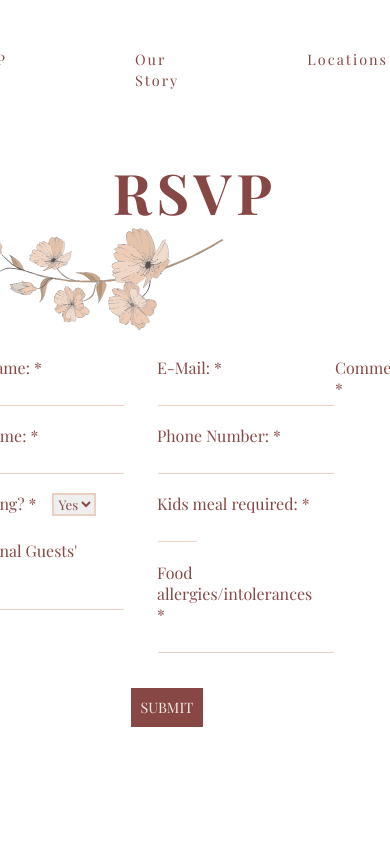
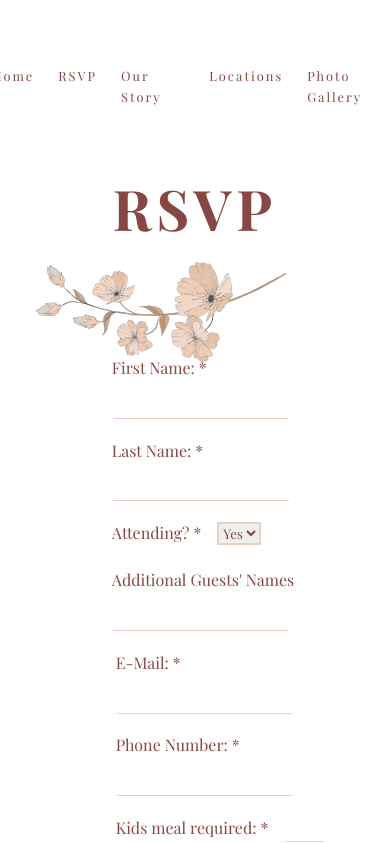
Before and after one commit to clakika/wedding-invitation, a React (Create React App) app in the folder wedding-invitation/: page /rsvp in a window 390 px wide. Shown: the top 844 px of the page. Built offline with nearby package versions, Linux system fonts and the light colour scheme; a web font is replaced by a local one.

Commit message:
home and rsvp section responsiveness fixed

```diff
--- a/wedding-invitation/public/index.html
+++ b/wedding-invitation/public/index.html
@@ -2,7 +2,7 @@
 <html lang="en">
   <head>
     <meta charset="utf-8">
-    <meta name="viewport" content="width=device-width, initial-scale=1, shrink-to-fit=no">
+    <meta content="width=device-width, initial-scale=1" name="viewport" />
     <meta name="theme-color" content="#000000">
     <!--
       manifest.json provides metadata used when your web app is added to the
--- a/wedding-invitation/src/Layout/Home/Home.css
+++ b/wedding-invitation/src/Layout/Home/Home.css
@@ -7,12 +7,13 @@
     z-index: -1;
     position: absolute;
     background-size: cover;
-    overflow: hidden;
+    overflow: content;
 }
 
 .Home {
   display: flex;
   justify-content: center;
+  align-items: center;
 }
 
 .Header {
@@ -53,3 +54,103 @@ hr {
   border: 1px solid;
   color: rgb(234, 208, 194);
 }
+
+@media only screen and (max-width: 1260px) {
+  .Home img {
+    top: -1rem;
+    left:0;
+}
+}
+
+@media only screen and (max-width: 1200px) {
+  .Home img {
+    top: 2rem;
+    left:0;
+  }
+
+}
+
+@media only screen and (max-width: 1000px) {
+  .Header h1 {
+    font-size: 3em;
+  }
+
+  .Header h3 {
+    font-weight: 100;
+    font-size: 1em;
+    color: rgb(135, 72, 69);
+    text-transform: uppercase;
+    letter-spacing: 2px;
+  }
+
+  .Header span {
+    font-size: 1.5em;
+  }
+
+  .Header {
+    top: 17rem;
+  }
+
+  .Home img {
+    top: 7rem;
+    left:2rem;
+    width: 98%;
+  }
+}
+
+@media only screen and (max-width: 900px) {
+  .Home img {
+    top: 7rem;
+    left:4rem;
+    width: 90%;
+  }
+
+}
+
+@media only screen and (max-width: 800px) {
+  .Header {
+    left: 50%;
+  }
+
+  .Home img {
+    top: 1rem;
+    left:4rem;
+    width: 170%;
+  }
+}
+
+@media only screen and (max-width: 700px) {
+  .Header {
+    left: 45%;
+  }
+
+  .Home img {
+    top: 5rem;
+    left:4rem;
+    width: 170%;
+  }
+}
+
+@media only screen and (max-width: 650px) {
+  .Header {
+    left: 40%;
+  }
+
+  .Home img {
+    top: 5rem;
+    left:4rem;
+    width: 150%;
+  }
+}
+
+@media only screen and (max-width: 600px) {
+  .Header {
+    left: 40%;
+  }
+
+  .Home img {
+    top: 9rem;
+    left:4rem;
+    width: 150%;
+  }
+}
--- a/wedding-invitation/src/Layout/RSVP/RSVP.css
+++ b/wedding-invitation/src/Layout/RSVP/RSVP.css
@@ -1,19 +1,22 @@
 .RSVP {
-    display: flex;
-    justify-content: center;
-    align-items: center;
+    bottom: 0;
+    overflow: hidden;
 }
 
 form {
     display: flex;
     justify-content: center;
-    align-items: flex-start;
-    margin-top: 8rem;
+    align-items: center;
     font-family: 'Playfair Display', serif;
+    width: 100%;
+    margin: 6rem auto;
 }
 
 .LeftSide {
     margin-right: 2rem;
+}
+.RightSide {
+    align-self: center;
 }
 
 .FormContainer {
@@ -44,7 +47,8 @@ input {
     border-bottom: 1.5px solid rgb(234, 208, 194);
     border-radius: 3px;
     height: 1.5rem;
-    margin-bottom: 1.2rem;
+    margin-bottom: 1.3rem;
+    margin-top: 0.8rem;
     outline: none;
     font-family: 'Playfair Display', serif;
 }
@@ -57,10 +61,22 @@ label {
 textarea {
     border: 1px solid rgb(234, 208, 194);
     border-radius: 3px;
-    margin-top: 1rem;
+    margin-top: -3rem;
+    margin-left: -6rem;
     height: 10rem;
+    width: 10rem;
+    resize: none;
+
 }
 
+.KidsMealsInput {
+    margin-top: -0.3rem;
+}
+
+.LabelComment{
+    margin-left:3rem;
+    margin-top: -17rem;
+}
 
 
 button {
@@ -72,16 +88,17 @@ button {
     font-size: 0.9em;
     position: absolute;
     right: 48%;
-    margin-top: 1rem;
+    margin-top: -4rem;
     text-transform: uppercase;
-    transition: all 0.5s;
+    transition: all 0.2s ease-in-out;
     cursor: pointer;
+    outline: none;
 }
 
 button:hover {
-    box-shadow: 6px 3px 2px rgba(135, 72, 69, 0.8);
-    transform: scale(1.1);
+    box-shadow: 6px 3px 4px rgba(135, 72, 69, 0.8);
 }
+
 
 
 
@@ -91,3 +108,92 @@ select {
     color: rgb(135, 72, 69);
     margin-bottom: 1.5rem;
 }
+
+@media only screen and (max-width: 1200px) {
+
+    .FormContainer {
+        width: 80%;
+        margin: 0 auto;
+    }
+}
+
+@media only screen and (max-width: 950px) {
+    img {
+        width: 16rem;
+        position: absolute;
+        right: 40%;
+        bottom: 60%;
+        z-index: -1;
+    }
+}
+
+@media only screen and (max-width: 900px) {
+    .FormContainer {
+        width: 90%;
+        margin: 0 auto;
+    }
+
+}
+
+@media only screen and (max-width: 800px) {
+    .FormContainer {
+        width: 100%;
+        margin: 0 auto;
+    }
+}
+
+@media only screen and (max-width: 700px) {
+    .FormContainer {
+        width: 100%;
+        height: 100%;
+    }
+
+    img {
+        width: 16rem;
+        position: absolute;
+        right: 30%;
+        bottom: 58%;
+        z-index: -1;
+    }
+
+    form {
+        display: flex;
+        justify-content: center;
+        align-items: center;
+        flex-direction: column;
+        margin-left: 2rem;
+        margin-top: 7rem;
+    }
+
+    .RSVP {
+        height: 160vh;
+    }
+
+    textarea {
+        margin-top: 0rem;
+        margin-left: -3.4rem;
+    }
+
+    .LabelComment{
+        margin-top: -1rem;
+        margin-left: -7.5rem;
+    }
+
+    button {
+        right: 44%;
+    }
+}
+
+@media only screen and (max-width: 650px) {
+
+}
+
+@media only screen and (max-width: 600px) {
+    img {
+        width: 16rem;
+        position: absolute;
+        right: 26%;
+        bottom: 56%;
+        z-index: -1;
+    }
+}
--- a/wedding-invitation/src/Layout/RSVP/RSVP.js
+++ b/wedding-invitation/src/Layout/RSVP/RSVP.js
@@ -47,7 +47,7 @@ export class RSVP extends Component {
                             <br></br>
 
                             <label>Kids meal required: <span>*</span></label>
-                            <input type="number" min="0" max="4" required></input>
+                            <input className="KidsMealsInput" type="number" min="0" max="4" required></input>
                             <br></br>
 
                             <label>Food allergies/intolerances <span>*</span></label>
@@ -55,7 +55,8 @@ export class RSVP extends Component {
                             <input type="text"></input>
                             <br></br>
                         </div>
-                        <label>Comments? <span>*</span></label>
+                        <br></br>
+                        <label className="LabelComment">Comments</label>
                             <br></br>
                             <textarea></textarea>
                             <br></br>
--- a/wedding-invitation/src/components/Navbar/Navbar.css
+++ b/wedding-invitation/src/components/Navbar/Navbar.css
@@ -50,3 +50,64 @@ nav ul {
 .Links {
     text-decoration: none;
 }
+
+@media only screen and (max-width: 1260px) {
+
+  }
+
+  @media only screen and (max-width: 1000px) {
+    .navBar__Link{
+        font-size: 1rem;
+        margin-right: 3rem;
+        letter-spacing: 2px;
+        color: rgb(135, 72, 69);
+        font-size: 0.9em;
+        text-decoration: none;
+        transition: all .3s ease;
+      }
+  }
+
+  @media only screen and (max-width: 900px) {
+
+
+  }
+
+  @media only screen and(max-width: 850px) {
+
+  }
+
+  @media only screen and (max-width: 800px) {
+    .navBar__Link{
+        margin-right: 2.3rem;
+      }
+
+      nav ul {
+        margin-left: -5.5rem;
+    }
+  }
+
+  @media only screen and (max-width: 700px) {
+
+  }
+
+  @media only screen and (max-width: 650px) {
+
+  }
+
+  @media only screen and (max-width: 600px) {
+    .navBar__Link{
+        margin-right: 1.5rem;
+        letter-spacing: 2px;
+        color: rgb(135, 72, 69);
+        font-size: 0.8em;
+        text-decoration: none;
+        transition: all .3s ease;
+      }
+
+      nav ul {
+          margin-left: -5rem;
+      }
+      nav {
+          margin-top: 1rem;
+      }
+  }
```
